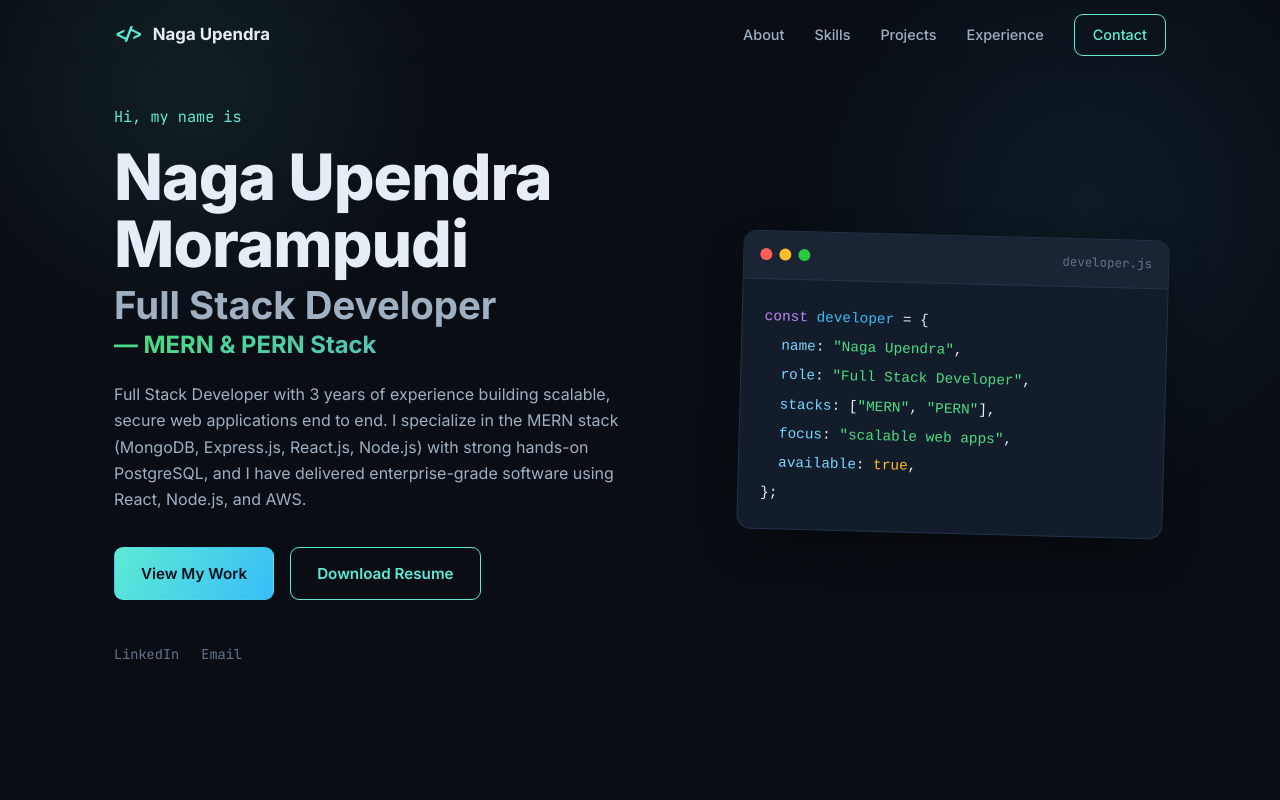
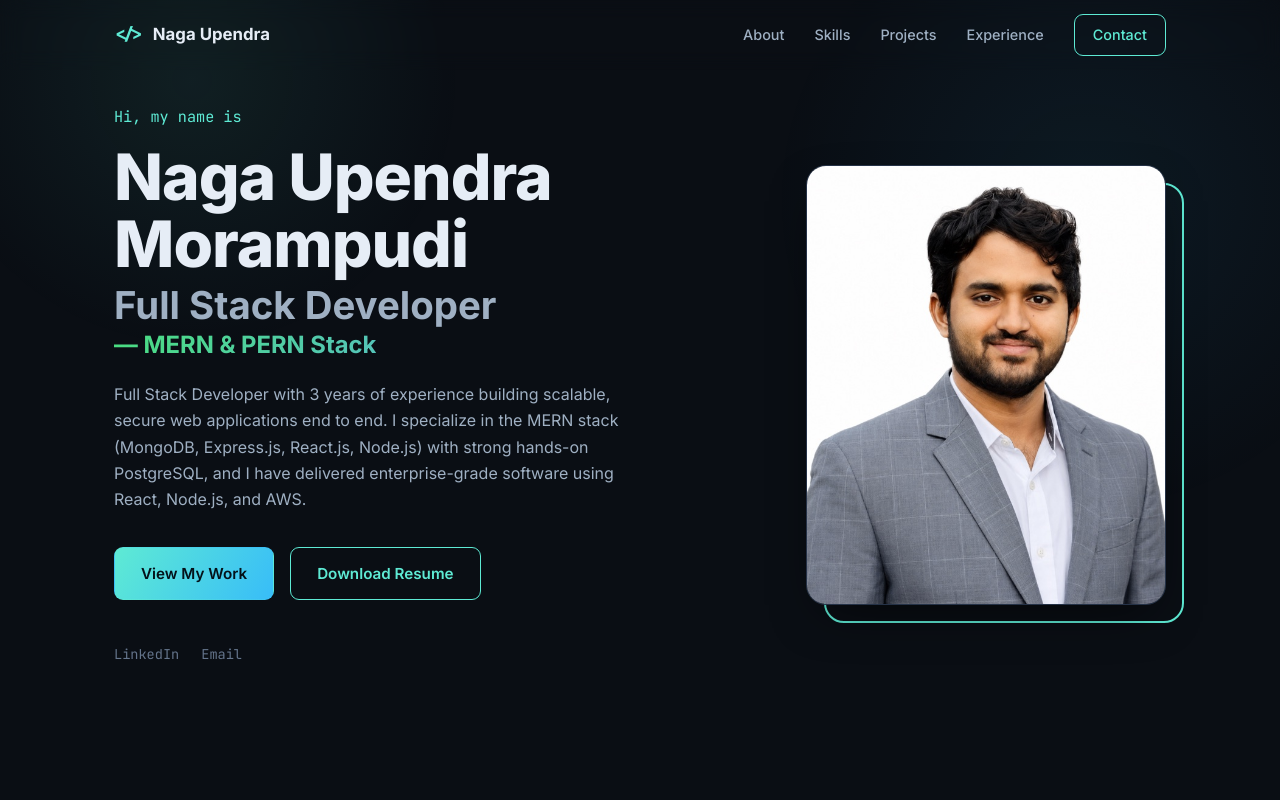
Before and after one commit to YaswanthVanama123/upendra-portfolio, a React (Vite) app: page / in a window 1280 px wide. Shown: the top 800 px of the page. Built offline with nearby package versions, Linux system fonts and the light colour scheme.

Commit message:
Add profile headshot to hero and social share meta

```diff
--- a/index.html
+++ b/index.html
@@ -15,6 +15,10 @@
     <meta property="og:title" content="Naga Upendra Morampudi — Full Stack Developer" />
     <meta property="og:description" content="Full Stack Developer specializing in MERN & PERN stacks." />
     <meta property="og:type" content="website" />
+    <meta property="og:url" content="https://upendra.clicksolvertech.com" />
+    <meta property="og:image" content="https://upendra.clicksolvertech.com/profile.jpg" />
+    <meta name="twitter:card" content="summary_large_image" />
+    <meta name="twitter:image" content="https://upendra.clicksolvertech.com/profile.jpg" />
 
     <link rel="preconnect" href="https://fonts.googleapis.com" />
     <link rel="preconnect" href="https://fonts.gstatic.com" crossorigin />
--- a/src/components/Hero.jsx
+++ b/src/components/Hero.jsx
@@ -45,25 +45,8 @@ export default function Hero() {
         </Reveal>
 
         <Reveal className="hero__visual">
-          <div className="code-card">
-            <div className="code-card__bar">
-              <span></span>
-              <span></span>
-              <span></span>
-              <p className="code-card__file">developer.js</p>
-            </div>
-            <pre className="code-card__body">
-              <code>
-                <span className="tok-key">const</span> <span className="tok-var">developer</span> = {'{'}
-                {'\n'}  <span className="tok-prop">name</span>:{' '}
-                <span className="tok-str">"{profile.shortName}"</span>,{'\n'}  <span className="tok-prop">role</span>:{' '}
-                <span className="tok-str">"{profile.role}"</span>,{'\n'}  <span className="tok-prop">stacks</span>: [
-                <span className="tok-str">"MERN"</span>, <span className="tok-str">"PERN"</span>],{'\n'}{'  '}
-                <span className="tok-prop">focus</span>: <span className="tok-str">"scalable web apps"</span>,{'\n'}{'  '}
-                <span className="tok-prop">available</span>: <span className="tok-bool">true</span>,{'\n'}
-                {'}'};
-              </code>
-            </pre>
+          <div className="hero__photo">
+            <img src={profile.photo} alt={profile.name} width="440" height="440" loading="eager" />
           </div>
         </Reveal>
       </div>
--- a/src/data/portfolio.js
+++ b/src/data/portfolio.js
@@ -11,6 +11,7 @@ export const profile = {
   email: 'morampudinagaupendra@gmail.com',
   phone: '+1 201-205-9170',
   location: 'Wilmington, DE, USA',
+  photo: '/profile.jpg',
   resumeUrl: '/resume.pdf',
   socials: {
     github: '',
--- a/src/index.css
+++ b/src/index.css
@@ -214,35 +214,36 @@ button { font-family: inherit; }
 }
 .hero__socials a:hover { color: var(--accent); transform: translateY(-2px); }
 
-.code-card {
+.hero__photo {
+  position: relative;
+  width: 100%;
+  max-width: 360px;
+  margin-left: auto;
+}
+.hero__photo::before {
+  content: "";
+  position: absolute;
+  inset: 0;
+  translate: 18px 18px;
+  border: 2px solid var(--accent);
+  border-radius: 20px;
+  z-index: -1;
+  transition: translate 0.3s var(--ease);
+}
+.hero__photo:hover::before { translate: 12px 12px; }
+.hero__photo img {
+  display: block;
+  width: 100%;
+  aspect-ratio: 1 / 1;
+  object-fit: cover;
+  border-radius: 20px;
+  border: 1px solid var(--border);
   background: var(--surface);
-  border: 1px solid var(--border);
-  border-radius: var(--radius);
   box-shadow: var(--shadow);
-  overflow: hidden;
-  transform: rotate(1.5deg);
-  transition: transform 0.4s var(--ease);
+  filter: grayscale(12%);
+  transition: filter 0.3s var(--ease), transform 0.3s var(--ease);
 }
-.code-card:hover { transform: rotate(0deg) translateY(-4px); }
-.code-card__bar {
-  display: flex;
-  align-items: center;
-  gap: 7px;
-  padding: 13px 16px;
-  background: var(--surface-2);
-  border-bottom: 1px solid var(--border);
-}
-.code-card__bar > span { width: 12px; height: 12px; border-radius: 50%; background: #34435c; }
-.code-card__bar > span:nth-child(1) { background: #ff5f57; }
-.code-card__bar > span:nth-child(2) { background: #febc2e; }
-.code-card__bar > span:nth-child(3) { background: #28c840; }
-.code-card__file { margin-left: auto; font-family: var(--font-mono); font-size: 0.78rem; color: var(--text-faint); }
-.code-card__body { padding: 22px; font-family: var(--font-mono); font-size: 0.9rem; line-height: 1.9; overflow-x: auto; }
-.tok-key  { color: #c084fc; }
-.tok-var  { color: var(--accent-2); }
-.tok-prop { color: #7dd3fc; }
-.tok-str  { color: var(--mern); }
-.tok-bool { color: #fbbf24; }
+.hero__photo:hover img { filter: none; transform: translateY(-3px); }
 
 .about { display: grid; grid-template-columns: 1.6fr 1fr; gap: 50px; align-items: start; }
 .about__text p { color: var(--text-dim); margin-bottom: 16px; }
@@ -615,6 +616,7 @@ button { font-family: inherit; }
   .about, .stacks { grid-template-columns: 1fr; }
   .about { gap: 40px; }
   .hero__visual { order: 0; max-width: 440px; width: 100%; margin: 0 auto; }
+  .hero__photo { margin: 0 auto; }
   .about__stats { grid-template-columns: repeat(3, 1fr); }
 
   .nav__links {
@@ -644,7 +646,6 @@ button { font-family: inherit; }
   .project-card__index { font-size: 1.9rem; min-width: 0; }
   .project-card__head { flex-direction: column; gap: 10px; }
   .project-card__links { order: 2; }
-  .code-card { transform: none; }
   .detail__stack li { grid-template-columns: 1fr; gap: 5px; }
   .detail__pager { grid-template-columns: 1fr; }
   .detail__pager-link--next { text-align: left; }
@@ -658,7 +659,7 @@ button { font-family: inherit; }
   .contact__row { grid-template-columns: 1fr; }
   .hero__actions { flex-direction: column; align-items: stretch; }
   .hero__actions .btn { width: 100%; }
-  .code-card__body { font-size: 0.8rem; padding: 18px; }
+  .hero__photo { max-width: 280px; }
   .detail { padding: calc(var(--nav-h) + 36px) 0 72px; }
   .detail__links { flex-direction: column; }
   .detail__links .btn { width: 100%; }
```
Also changed, not shown: public/profile.jpg (added).
